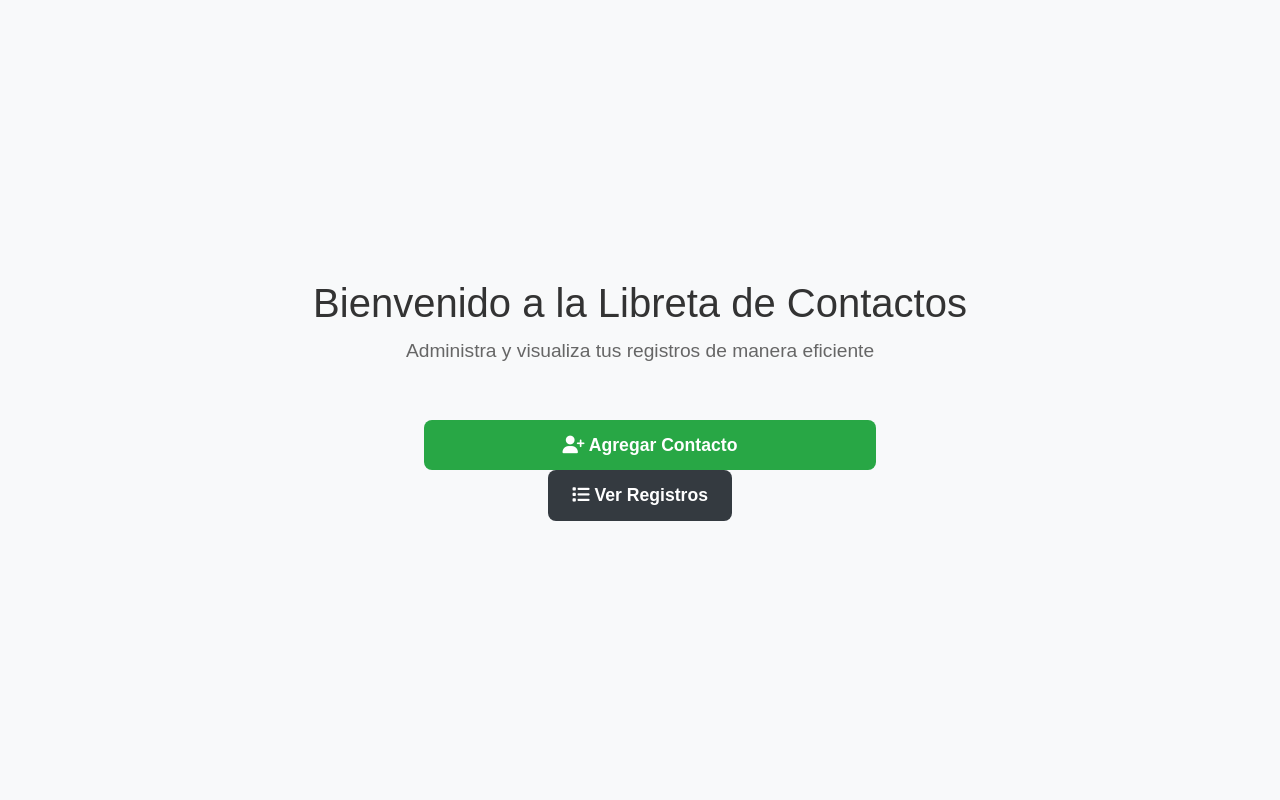
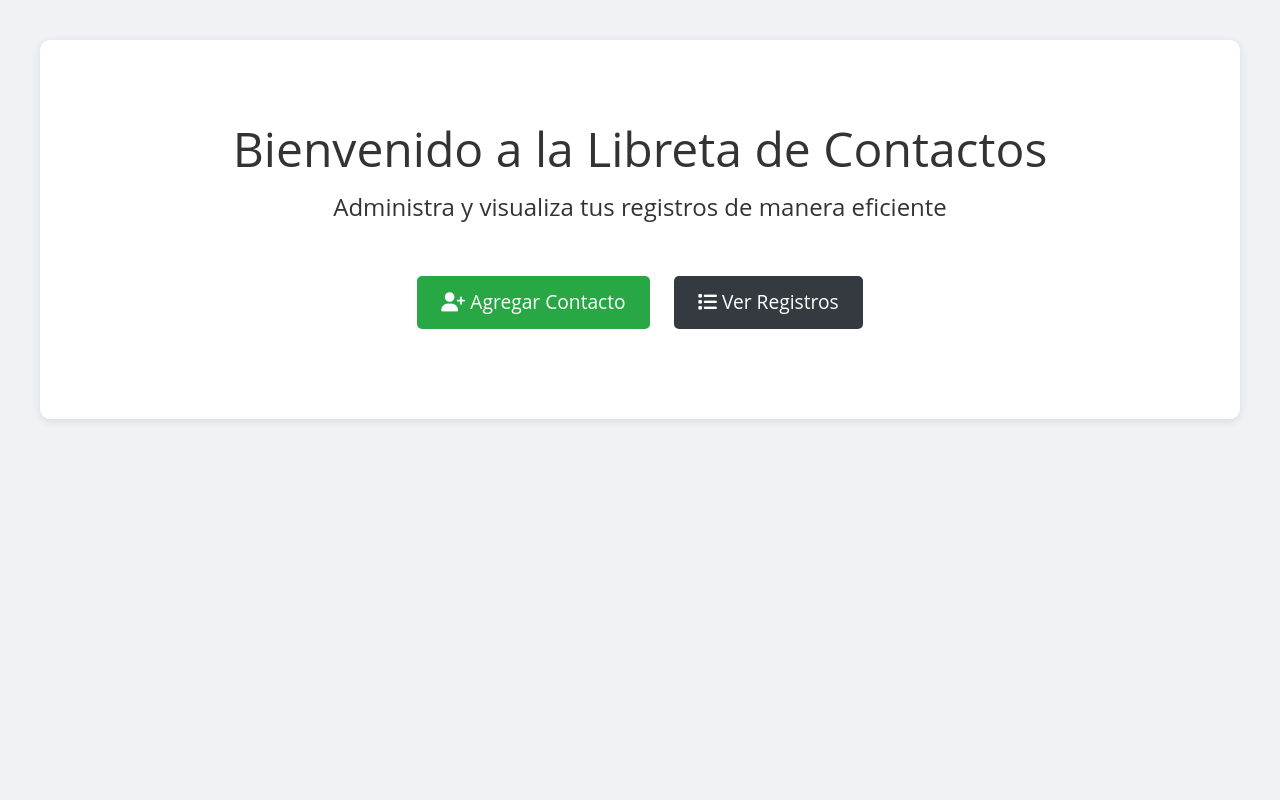
Before and after one commit to MiguelAngelZ1/libreta_direcciones, a Flask app: page / in a window 1280 px wide. Run offline with Flask 3, Linux system fonts and the light colour scheme; some libraries are stand-ins or nearby versions.

Commit message:
Auto commit: 2025-05-07 14:33:58

```diff
--- a/static/styles.css
+++ b/static/styles.css
@@ -1,323 +1,190 @@
-/* Estilos generales */
-body {
-  background-color: #f8f9fa;
-  font-family: Arial, sans-serif;
+/*
+  ==========================================
+  Reset y estilos Globales
+  ==========================================
+*/
+* {
   margin: 0;
   padding: 0;
-  display: flex;
-  align-items: center;
-  justify-content: center;
-  height: 100vh;
-}
-
-/* Contenedor principal del formulario */
-.form-container {
-  background-color: #fff;
-  padding: 20px;
-  border-radius: 8px;
-  box-shadow: 0px 4px 10px rgba(0, 0, 0, 0.1);
-  width: 95%;
-  max-width: 800px;  /* Contenedor agrandado */
   box-sizing: border-box;
 }
 
-/* Encabezado */
-h2 {
-  text-align: center;
-  margin-bottom: 20px;
+body {
+  font-family: 'Open Sans', sans-serif; /* Puedes importar esta fuente desde Google Fonts */
+  background-color: #f0f2f5; /* Fondo suave */
   color: #333;
+  line-height: 1.6;
 }
 
-/* Estilos para los grupos de formulario */
-.form-group {
-  margin-bottom: 15px;
+/*
+==========================================
+Contenedores Base
+==========================================
+*/
+.container, .welcome-container, .form-container {
+  max-width: 1200px;
+  margin: 0 auto;
+  padding: 20px;
 }
 
-label {
-  display: block;
-  font-weight: bold;
-  margin-bottom: 5px;
+/*
+==========================================
+Barra de Navegación (si la tienes en base.html)
+==========================================
+*/
+.navbar {
+  background-color: #343a40;
+  color: #fff;
+  padding: 15px 20px;
+}
+.navbar a {
+  color: #fff;
+  text-decoration: none;
+  margin-right: 20px;
+  font-size: 1.1rem;
+}
+.navbar a:hover {
+  text-decoration: underline;
 }
 
-select, input {
+/*
+==========================================
+Página de Bienvenida
+==========================================
+En vez de usar .container, le daremos un estilo especial a la bienvenida.
+*/
+.welcome-container {
+  text-align: center;
+  padding: 80px 20px;
+  background-color: #fff;
+  border-radius: 10px;
+  margin-top: 40px;
+  box-shadow: 0 2px 10px rgba(0,0,0,0.1);
+}
+.welcome-container h1 {
+  font-size: 3rem;
+  margin-bottom: 10px;
+}
+.welcome-container p {
+  font-size: 1.5rem;
+  margin-bottom: 40px;
+}
+
+/*
+==========================================
+Botones Globales y Específicos
+==========================================
+*/
+.btn {
+  display: inline-block;
+  padding: 12px 24px;
+  border: none;
+  border-radius: 5px;
+  font-size: 1.2rem;
+  cursor: pointer;
+  text-decoration: none;
+  transition: all 0.3s ease;
+  margin: 10px;
+  text-align: center;
+}
+
+.btn:hover {
+  transform: scale(1.05);
+}
+
+.btn-success {
+  background-color: #28a745;
+  color: #fff;
+}
+.btn-success:hover {
+  background-color: #218838;
+}
+
+.btn-dark {
+  background-color: #343a40;
+  color: #fff;
+}
+.btn-dark:hover {
+  background-color: #23272b;
+}
+
+/*
+==========================================
+Contenedor de Formularios
+==========================================
+*/
+.form-container {
+  background-color: #fff;
+  padding: 30px;
+  border-radius: 10px;
+  margin: 40px auto;
+  box-shadow: 0 2px 10px rgba(0,0,0,0.1);
+}
+.form-container h2 {
+  text-align: center;
+  font-size: 2.2rem;
+  margin-bottom: 20px;
+}
+
+/* Grupos del formulario */
+.form-group {
+  margin-bottom: 20px;
+}
+.form-group label {
+  font-weight: bold;
+  display: block;
+  margin-bottom: 8px;
+}
+.form-group input,
+.form-group select,
+.form-group textarea {
   width: 100%;
-  padding: 10px;
+  padding: 12px;
+  font-size: 1rem;
   border: 1px solid #ccc;
   border-radius: 5px;
-  font-size: 16px;
-  box-sizing: border-box;
+  outline: none;
+  transition: border-color 0.3s ease;
+}
+.form-group input:focus,
+.form-group select:focus,
+.form-group textarea:focus {
+  border-color: #007bff;
 }
 
-/* Botones generales: para enviar y otros botones */
-.btn-submit,
-.btn-success,
-button {
-  width: 100%;
-  background-color: #007bff;
-  color: white;
-  padding: 12px;
-  border: none;
-  border-radius: 5px;
-  font-size: 18px;
-  cursor: pointer;
-  transition: background-color 0.3s ease;
-}
-
-.btn-submit:hover,
-.btn-success:hover,
-button:hover {
-  background-color: #0056b3;
-}
-
-/* Estilos para mensajes flash */
-.alert {
-  padding: 12px;
-  color: white;
-  margin-bottom: 15px;
-  border-radius: 4px;
-  text-align: center;
-  opacity: 1;
-  transition: opacity 0.3s ease-out;
-}
-
-.alert-success {
-  background-color: #28a745;
-}
-
-.alert-warning {
-  background-color: #ffc107;
-}
-
-.alert-danger {
-  background-color: #f44336;
-}
-
-/* Estilos para cerrar los mensajes flash */
-.alert-dismissible .btn-close {
-  position: relative;
-  float: right;
-  background: none;
-  border: none;
-  cursor: pointer;
-}
-
-/* Ocultar los mensajes flash después de unos segundos */
-.alert-hidden {
-  opacity: 0;
-}
-
-/* Barra de navegación personalizada */
-.custom-navbar {
-  background-color: rgba(0, 0, 0, 0.8);
-  border-bottom: 2px solid #28a745;
-}
-
-/* Botón verde unificado */
-.btn-success {
-  background-color: #28a745 !important;
-  border-color: #28a745 !important;
-  color: #fff;
-}
-
-/* Estilos para el modal flash */
-.modal {
-  display: none;
-  position: fixed;
-  z-index: 1000;
-  left: 0;
-  top: 0;
-  width: 100%;
-  height: 100%;
-  overflow: auto;
-  background-color: rgba(0, 0, 0, 0.4);
-  transition: opacity 0.3s ease;
-}
-
-.modal-content {
-  background-color: #fff;
-  margin: 15% auto;
-  padding: 20px;
-  border: 1px solid #888;
-  width: 80%;
-  max-width: 500px;
-  border-radius: 5px;
-}
-
-.modal-header,
-.modal-footer {
-  padding: 10px;
-}
-
-.modal-header {
-  border-bottom: 1px solid #eee;
-}
-
-.modal-footer {
-  border-top: 1px solid #eee;
-  text-align: right;
-}
-
-.close-btn {
-  cursor: pointer;
-  padding: 8px 12px;
-  border: none;
-  border-radius: 3px;
-  background-color: #007BFF;
-  color: white;
-  font-size: 14px;
-  margin: 5px;
-}
-
-.close-btn:hover {
-  background-color: #0056b3;
-}
-
-/* Resaltado de búsqueda */
-.resaltado {
-  background-color: #ffff99;
-}
-
-/* Estilos para tablas */
+/*
+==========================================
+Tablas (para la página de registros, por ejemplo)
+==========================================
+*/
 table {
   width: 100%;
   border-collapse: collapse;
-  box-shadow: 2px 2px 8px rgba(0, 0, 0, 0.2);
+  margin-top: 20px;
+}
+table th,
+table td {
+  padding: 12px 15px;
+  border: 1px solid #ddd;
+  text-align: left;
+}
+table th {
+  background-color: #007bff;
+  color: #fff;
+}
+table tr:nth-child(even) {
+  background-color: #f3f3f3;
 }
 
-th, td {
-  padding: 10px;
-  text-align: left;
-  border-bottom: 1px solid #ddd;
-}
-
-/* Contenedores con fondo semitransparente */
-.container {
-  background-color: rgba(255, 255, 255, 0.92);
-  padding: 200px;
-  border-radius: 8px;
-  margin-bottom: 20px;
-}
-
-/* ----- Estilos para la pantalla de bienvenida ----- */
-.welcome-container {
-  text-align: center;
-  padding: 50px 20px;
-  background-color: #f8f9fa;
-  min-height: 100vh;
-  display: flex;
-  flex-direction: column;
-  justify-content: center;
-  align-items: center;
-}
-
-.welcome-container h1 {
-  font-size: 2.5rem;
-  margin-bottom: 10px;
-  color: #333;
-  white-space: nowrap; /* Evita salto de línea en el título */
-}
-
-.welcome-container p {
-  font-size: 1.2rem;
-  margin-bottom: 30px;
-  color: #666;
-}
-
-/* Botones de la pantalla de bienvenida */
-.welcome-container a.btn {
-  padding: 12px 24px;
-  font-size: 1.1rem;
-  font-weight: bold;
-  border: none;
-  border-radius: 8px;
-  cursor: pointer;
-  text-decoration: none;
-  transition: all 0.3s ease;
-  display: inline-block;
-  margin: 0 10px;
-}
-
-.welcome-container a.btn-success {
-  background-color: #28a745;
-  color: #fff;
-}
-
-.welcome-container a.btn-success:hover {
-  background-color: #218838;
-  transform: translateY(-2px);
-}
-
-.welcome-container a.btn-dark {
+/*
+==========================================
+Footer (opcional)
+==========================================
+*/
+.footer {
   background-color: #343a40;
   color: #fff;
+  text-align: center;
+  padding: 20px 0;
+  margin-top: 40px;
 }
-
-.welcome-container a.btn-dark:hover {
-  background-color: #23272b;
-  transform: translateY(-2px);
-
-  /* Contenedor de bienvenida */
-.welcome-container {
-  text-align: center;
-  padding: 60px 20px;
-  background-color: #f8f9fa;
-  min-height: 100vh;
-  display: flex;
-  flex-direction: column;
-  justify-content: center;
-  align-items: center;
-}
-
-/* Título principal */
-.welcome-container h1 {
-  font-size: 2.8rem; /* Más grande y estilizado */
-  font-weight: bold;
-  margin-bottom: 10px;
-  color: #333;
-}
-
-/* Texto de descripción */
-.welcome-container p {
-  font-size: 1.4rem;
-  margin-bottom: 30px;
-  color: #555;
-}
-
-/* Botones de bienvenida */
-.welcome-container a.btn {
-  padding: 14px 30px;
-  font-size: 1.2rem;
-  font-weight: bold;
-  border: none;
-  border-radius: 8px;
-  cursor: pointer;
-  text-decoration: none;
-  transition: all 0.3s ease;
-  display: inline-block;
-  width: 220px; /* Uniforme para ambos botones */
-  text-align: center;
-  margin: 10px;
-}
-
-/* Estilo para 'Agregar Contacto' */
-.welcome-container a.btn-success {
-  background-color: #28a745;
-  color: #fff;
-}
-
-.welcome-container a.btn-success:hover {
-  background-color: #218838;
-  transform: scale(1.05);
-}
-
-/* Estilo para 'Ver Registros' */
-.welcome-container a.btn-dark {
-  background-color: #343a40;
-  color: #fff;
-}
-
-.welcome-container a.btn-dark:hover {
-  background-color: #23272b;
-  transform: scale(1.05);
-}
-}
```
